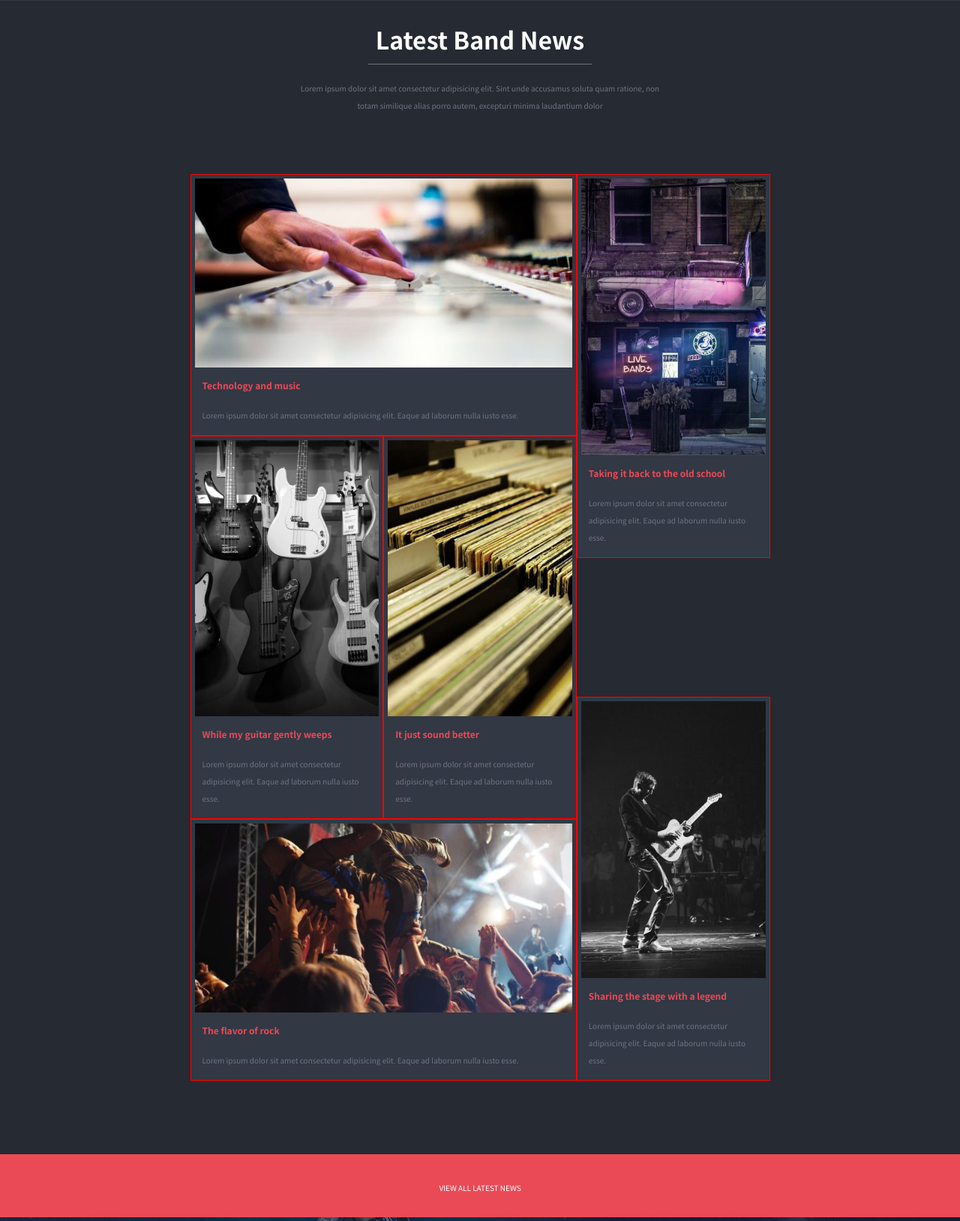
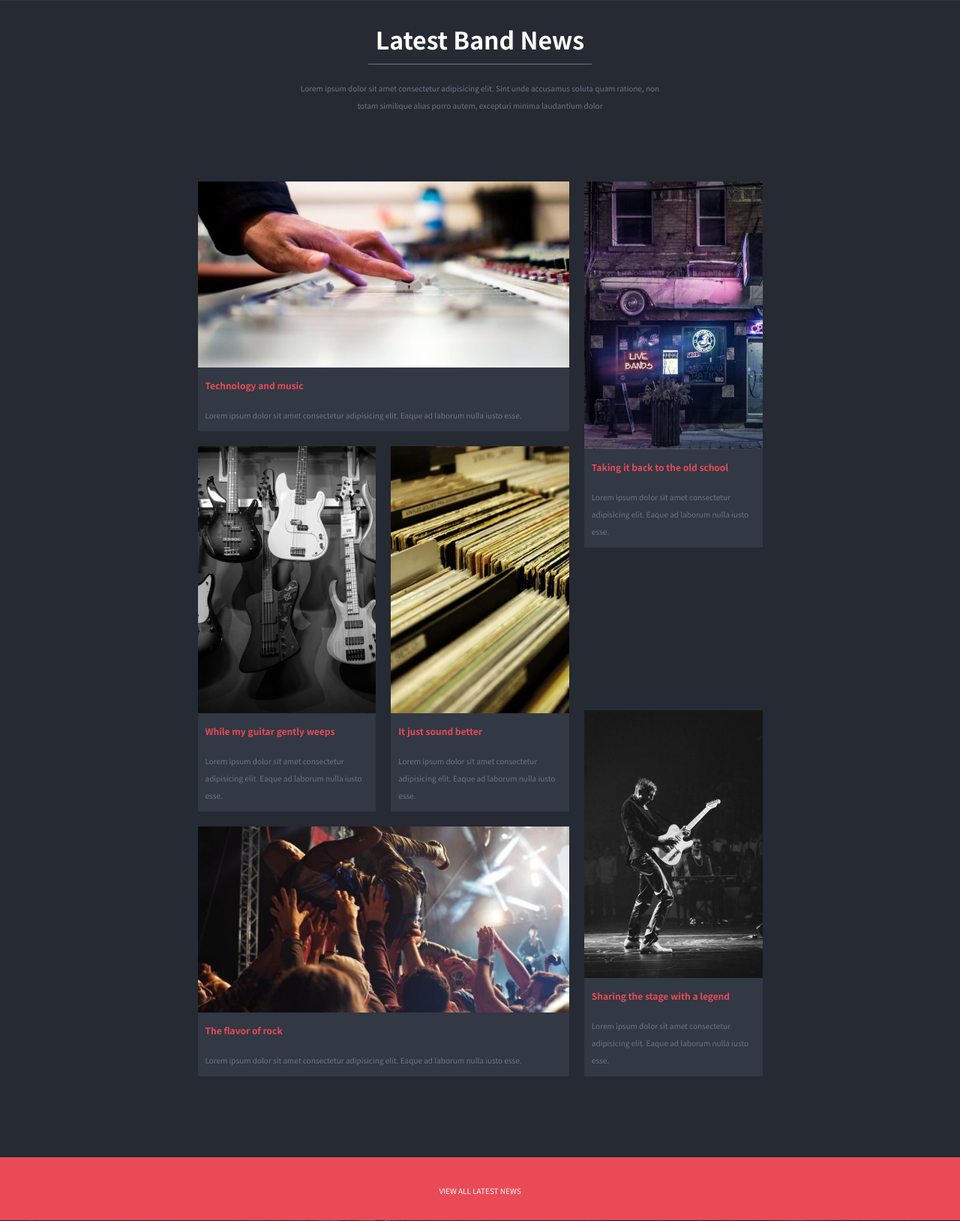
Before and after one commit to Cargalher/proj-html-vuejs, a PHP site: page / in a window 1280 px wide. Shown: the part 761-2389 px from the top of the page at 75% size. Run offline with PHP 8.4, Linux system fonts and the light colour scheme; some libraries are stand-ins or nearby versions.

Commit message:
card margin instead of padding and borders removed

```diff
--- a/dist/css/app.css
+++ b/dist/css/app.css
@@ -133,13 +133,12 @@ main .latest_news .latest_news_bottom p {
   line-height: 23px;
 }
 main .latest_news .latest_news_bottom .card {
-  padding: 5px;
+  margin: 10px;
 }
 main .latest_news .latest_news_bottom .left_col {
   width: 100%;
 }
 main .latest_news .latest_news_bottom .left_col .techMusic {
-  border: 1px solid red;
   background-color: #323844;
 }
 main .latest_news .latest_news_bottom .left_col .img_row {
@@ -147,17 +146,14 @@ main .latest_news .latest_news_bottom .left_col .img_row {
   justify-content: center;
 }
 main .latest_news .latest_news_bottom .left_col .img_row .guitar {
-  border: 1px solid red;
   background-color: #323844;
 }
 main .latest_news .latest_news_bottom .left_col .img_row .albums {
-  border: 1px solid red;
   background-color: #323844;
 }
 main .latest_news .latest_news_bottom .left_col .rock {
   border: transparent;
   background-color: #323844;
-  border: 1px solid red;
 }
 main .latest_news .latest_news_bottom .right_col {
   width: 50%;
@@ -167,11 +163,9 @@ main .latest_news .latest_news_bottom .right_col {
   align-items: center;
 }
 main .latest_news .latest_news_bottom .bar {
-  border: 1px solid red;
   background-color: #323844;
 }
 main .latest_news .latest_news_bottom .guitar_player {
-  border: 1px solid red;
   background-color: #323844;
 }
 main .view_news {
--- a/src/partials/_main.scss
+++ b/src/partials/_main.scss
@@ -66,13 +66,12 @@ main{
                 line-height: 23px;
             }
             .card{
-                padding: 5px;
+                margin: 10px;
             }
             .left_col{
                 width: 100%;
 
                 .techMusic{
-                    border:1px solid red;
                     background-color:$bg_section_one ;
                 }
 
@@ -80,11 +79,11 @@ main{
                     display: flex;
                     justify-content: center;
                     .guitar{
-                        border:1px solid red;
+
                         background-color:$bg_section_one ;
                     }
                     .albums{
-                        border:1px solid red;
+
                         background-color:$bg_section_one ;
                     }
 
@@ -93,7 +92,7 @@ main{
 
                     border:transparent;
                     background-color:$bg_section_one ;
-                    border:1px solid red;
+
                 }
             }
             .right_col{
@@ -104,11 +103,11 @@ main{
                 align-items: center;
             }
                 .bar{
-                    border:1px solid red;
+
                     background-color:$bg_section_one ;
                 }
                 .guitar_player{
-                    border:1px solid red;
+
                     background-color:$bg_section_one ;
                 }
             }
```
